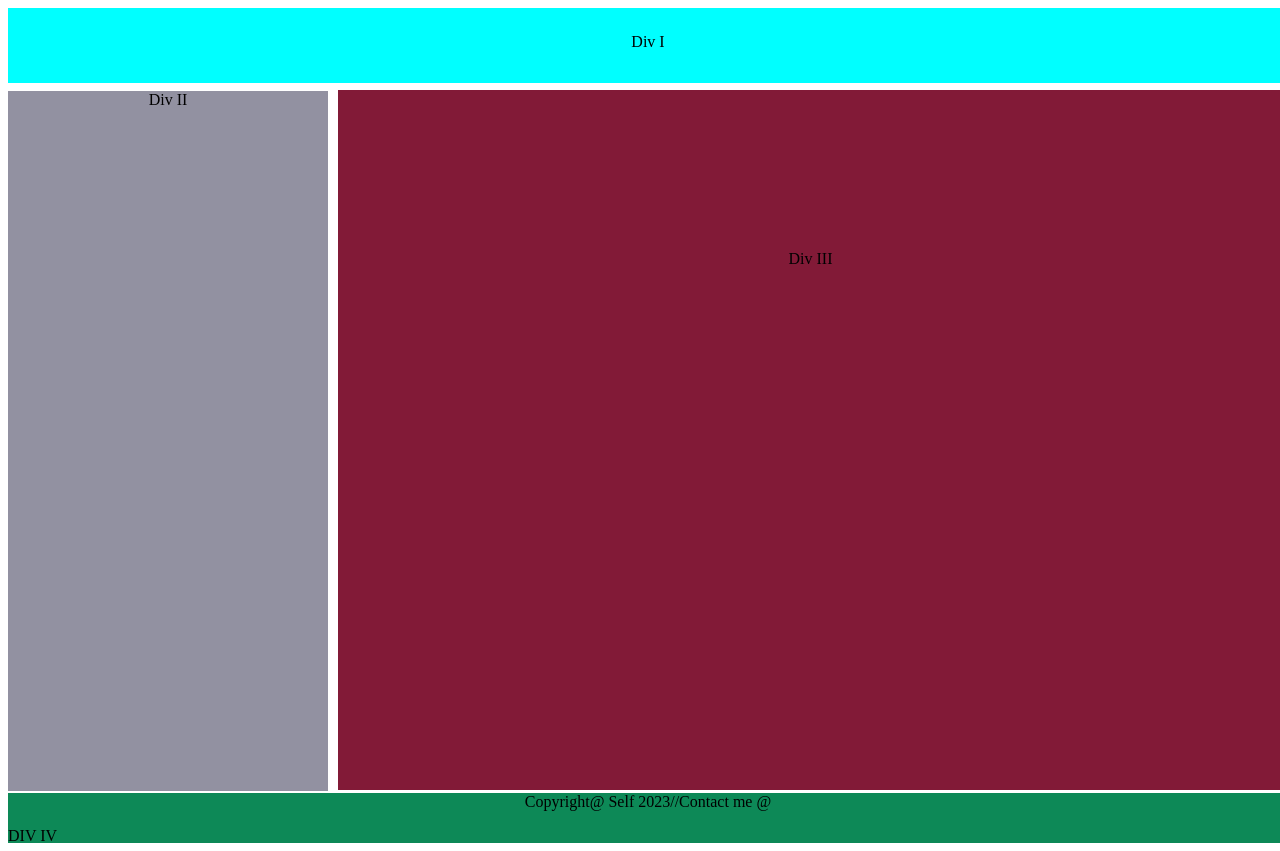
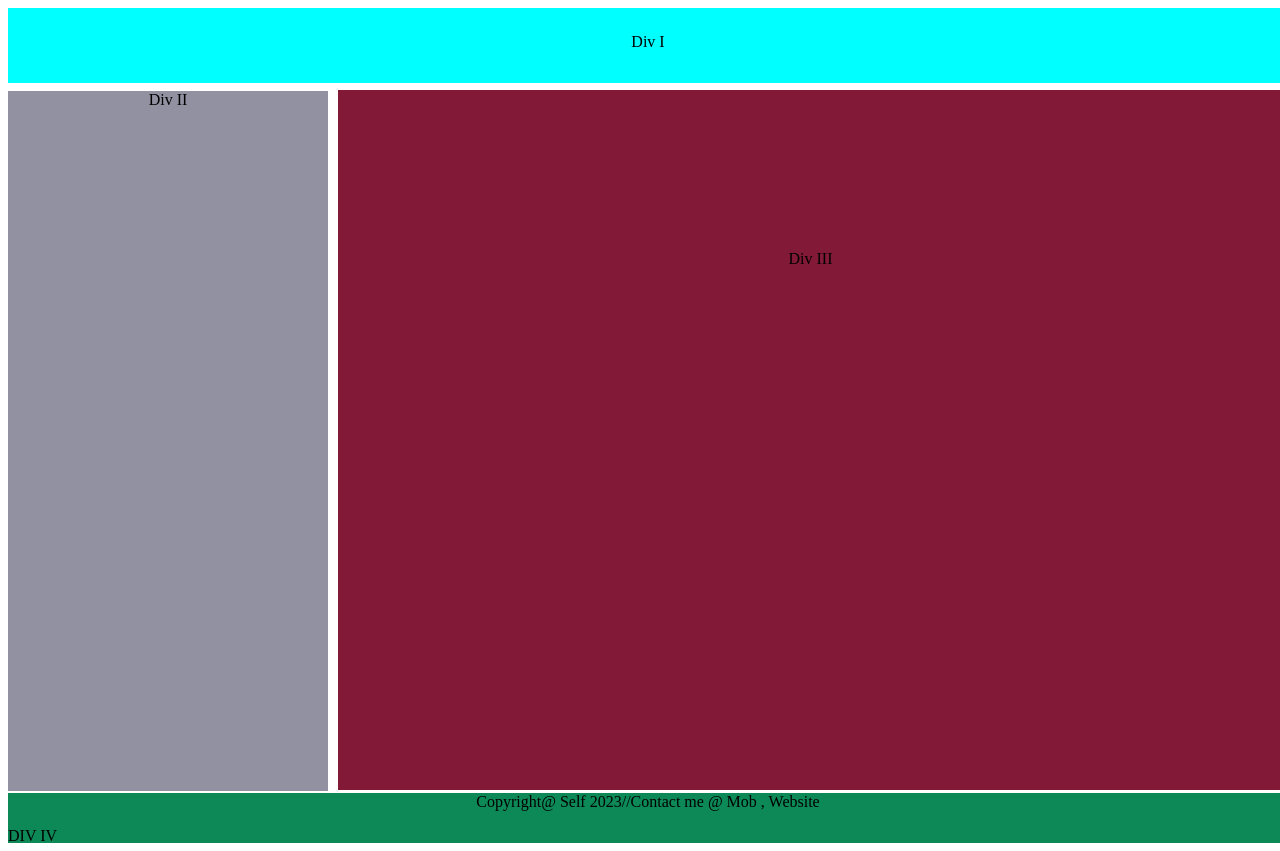
Before and after one commit to sree101viswa/skplayerprofile, a plain HTML site: page index.html in a window 1280 px wide. Drawn offline with Linux system fonts and the light colour scheme.

Commit message:
Branch for HTML & CSS as css

```diff
--- a/index.html
+++ b/index.html
@@ -18,7 +18,7 @@
     </div>
 </div>
 <div class="footer">
-    <p style="text-align: center;"> Copyright@ Self 2023//Contact me @</p>          DIV IV
+    <p style="text-align: center;"> Copyright@ Self 2023//Contact me @ Mob , Website </p>          DIV IV
 </div>
 
 </body>
```
